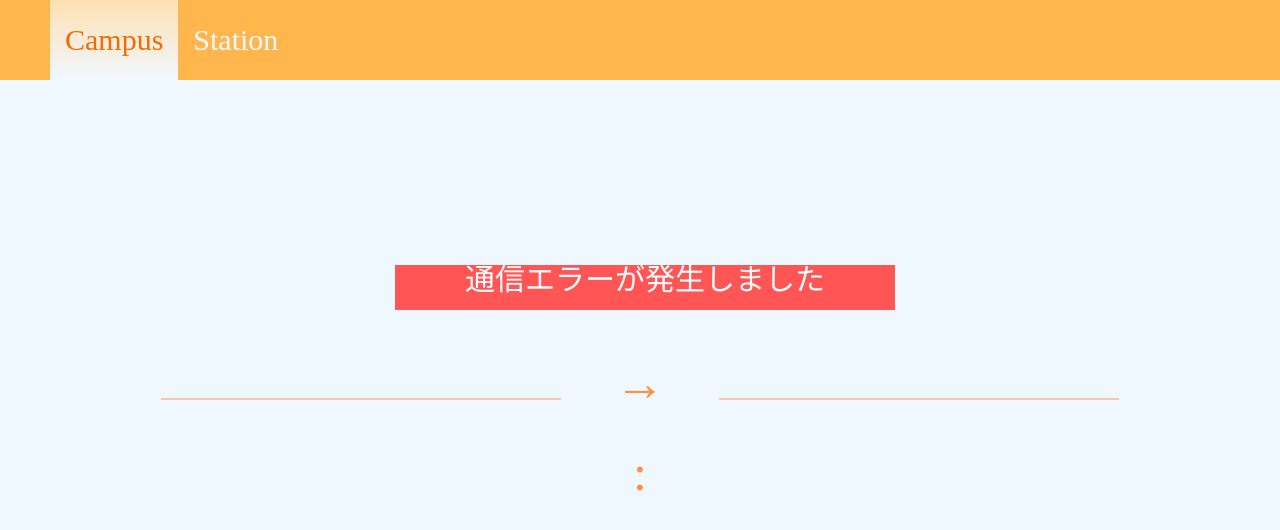
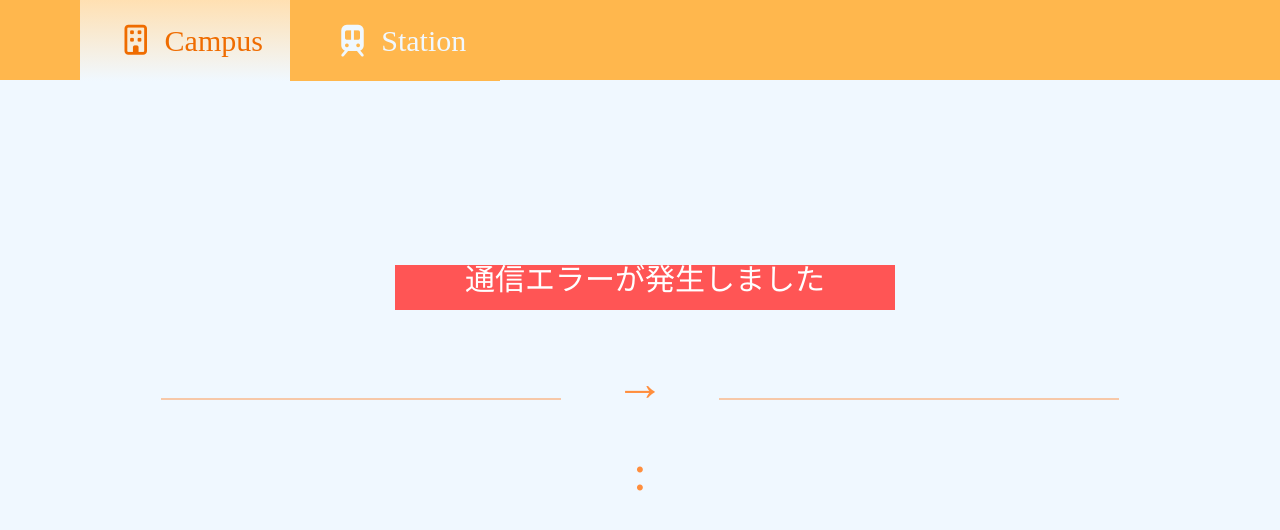
Before and after one commit to awataki/KaitBusTime, a plain HTML site: page www/index.html in a window 1280 px wide. Shown: the top 530 px of the page. Drawn offline with Linux system fonts and the light colour scheme; no server answers.

Commit message:
add icon

```diff
--- a/www/assets/css/topbar.css
+++ b/www/assets/css/topbar.css
@@ -5,7 +5,11 @@ ul {
     display: flex;
     list-style: none;
     font-size: 30px;
-    margin: 0 50px;
+    margin: 0 80px;
+}
+
+i {
+    margin: 0 10px;
 }
 
 li {
@@ -13,6 +17,8 @@ li {
     padding: 25px 15px;
     cursor: pointer;
     box-shadow: #000;
+    width: 180px;
+    text-align: center;
 }
 
 
--- a/www/index.html
+++ b/www/index.html
@@ -7,14 +7,16 @@
     <meta http-equiv="X-UA-Compatible" content="ie=edge">
     <title>KatiBusTime</title>
     <link rel="stylesheet" href="assets/css/reset.css">
+    <link href="https://use.fontawesome.com/releases/v5.6.1/css/all.css" rel="stylesheet">
     <link rel="stylesheet" href="assets/css/main.css">
     <link rel="stylesheet" href="assets/css/topbar.css">
+    <link rel="stylesheet" href="assets/css/all.min.css">
 </head>
 <body>
 <div id="top-bar">
     <ul>
-        <li id="btn-campus" class="direct">Campus</li>
-        <li id="btn-station" class="direct">Station</li>
+        <li id="btn-campus" class="direct"><i class="far fa-building"></i>Campus</li>
+        <li id="btn-station" class="direct"><i class="fas fa-subway"></i>Station</li>
     </ul>
 </div>
 <div id="result">
```
